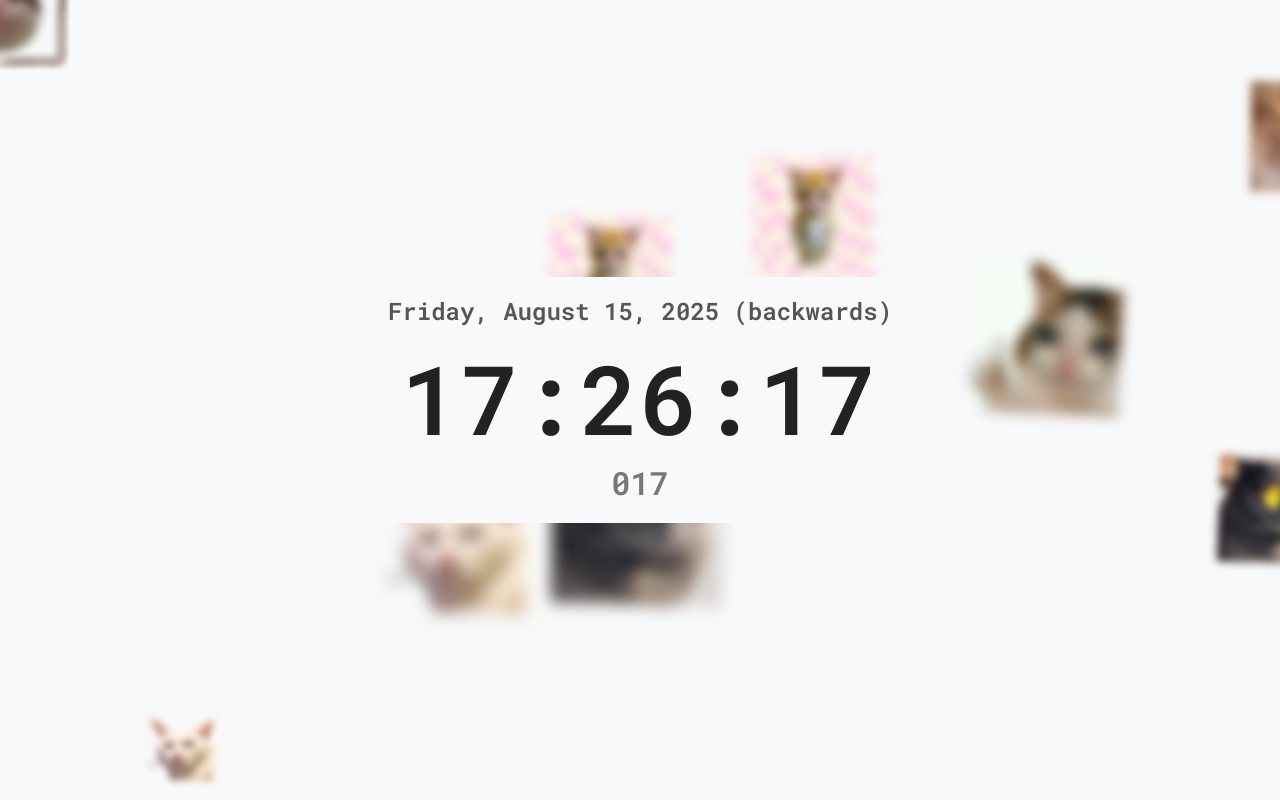
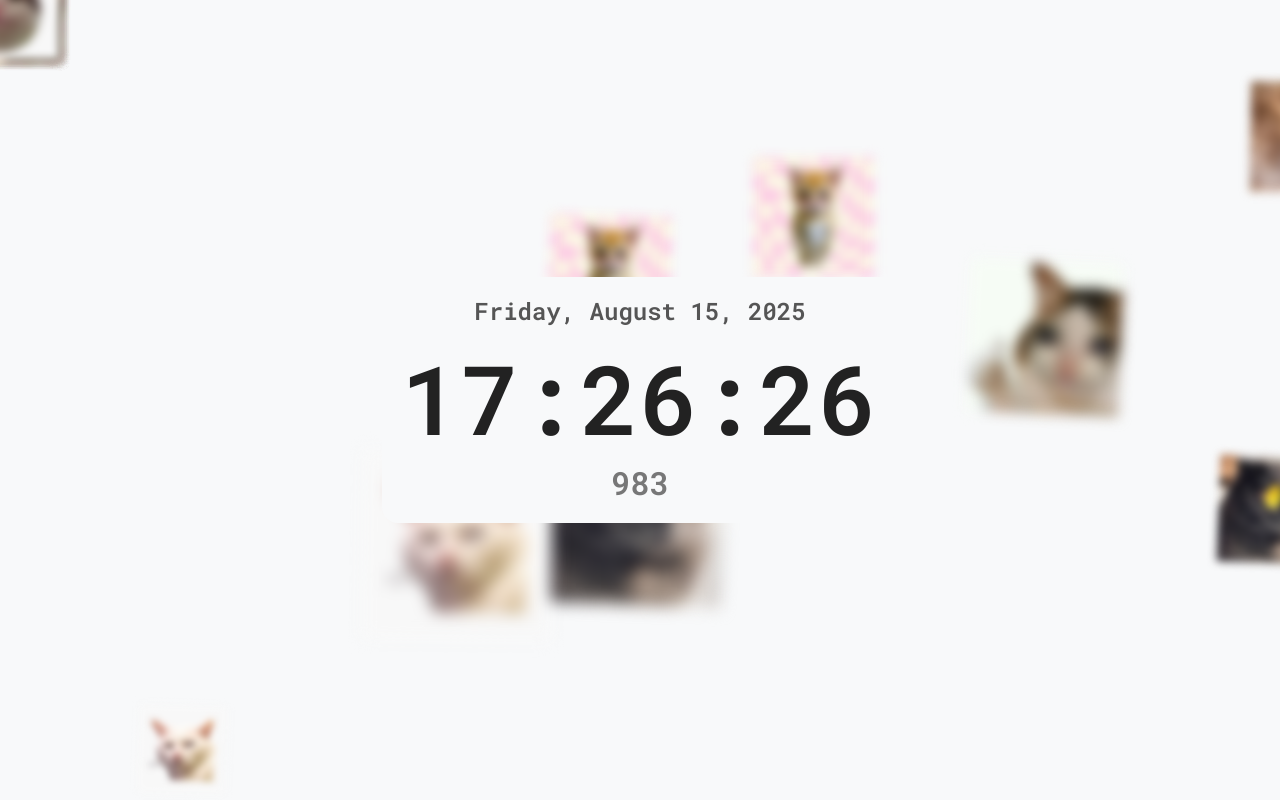
Before and after one commit to achyuth8055/cat_timer, a plain HTML site: page index.html in a window 1280 px wide. Drawn offline with nearby package versions, Linux system fonts and the light colour scheme.

Commit message:
Update index.html

```diff
--- a/index.html
+++ b/index.html
@@ -2,7 +2,7 @@
 <html lang="en">
 <head>
   <meta charset="UTF-8" />
-  <title>Backwards Time + Crying Cat Stickers</title>
+  <title>Forward Time + Crying Cat Stickers</title>
   <meta name="viewport" content="width=device-width, initial-scale=1, shrink-to-fit=no" />
   <link rel="stylesheet" href="https://stackpath.bootstrapcdn.com/bootstrap/4.5.2/css/bootstrap.min.css" />
   <link href="https://fonts.googleapis.com/css2?family=Roboto+Mono:wght@600&display=swap" rel="stylesheet" />
@@ -18,8 +18,8 @@
     .sticker-field{position:absolute;inset:0;overflow:hidden;z-index:0;pointer-events:none}
     .sticker{
       position:absolute;width:120px;height:120px;object-fit:cover;
-      opacity:1;            /* ~50% */
-      filter:blur(5px);      /* “50% blur” look */
+      opacity:1;
+      filter:blur(5px);
       transform:translate(-50%,-50%) rotate(0deg) scale(1);
       animation:drift linear infinite;
     }
@@ -50,10 +50,8 @@
   </div>
 
   <script>
-
     const IMAGES = [
-      'crying-cat.png', // replace with your file name or a direct image URL
-      // You can duplicate to get more density or add more cat image URLs
+      'crying-cat.png',
       'crying-cat1.png',
       'crying-cat2.png',
       'crying-cat3.png',
@@ -89,31 +87,32 @@
       const frag = document.createDocumentFragment();
       for (let i = 0; i < count; i++) {
         const x = Math.random()*100, y = Math.random()*100;
-        const duration = 20 + Math.random()*25; // 20–45s
-        const delay = Math.random()*10;         // 0–10s
-        const scale = 0.7 + Math.random()*0.9;  // 0.7–1.6
+        const duration = 20 + Math.random()*25;
+        const delay = Math.random()*10;
+        const scale = 0.7 + Math.random()*0.9;
         const src = IMAGES[i % IMAGES.length];
         frag.appendChild(createSticker({ x, y, duration, delay, scale, src }));
       }
       field.appendChild(frag);
     }
 
-    // Backwards-running time
-    const baseNow = Date.now();
-    const two = n => String(n).padStart(2,'0');
-    const three = n => String(n).padStart(3,'0');
-    function updateClockBackward(){
-      const d = new Date(baseNow - (Date.now() - baseNow));
+    // Forward-running time (normal clock)
+    function updateClockForward(){
+      const d = new Date(); // Current time
       document.getElementById('time').textContent =
         `${two(d.getHours())}:${two(d.getMinutes())}:${two(d.getSeconds())}`;
       document.getElementById('milliseconds').textContent = three(d.getMilliseconds());
       document.getElementById('date').textContent =
-        d.toLocaleDateString(undefined,{weekday:'long',year:'numeric',month:'long',day:'numeric'}) + ' (backwards)';
+        d.toLocaleDateString(undefined,{weekday:'long',year:'numeric',month:'long',day:'numeric'});
     }
 
-    seedStickers(20);                 // more cats = more fun
-    setInterval(updateClockBackward, 33);
-    updateClockBackward();
+    // Helper functions for formatting
+    const two = n => String(n).padStart(2,'0');
+    const three = n => String(n).padStart(3,'0');
+
+    seedStickers(20);
+    setInterval(updateClockForward, 33);
+    updateClockForward();
   </script>
 </body>
 </html>
```
